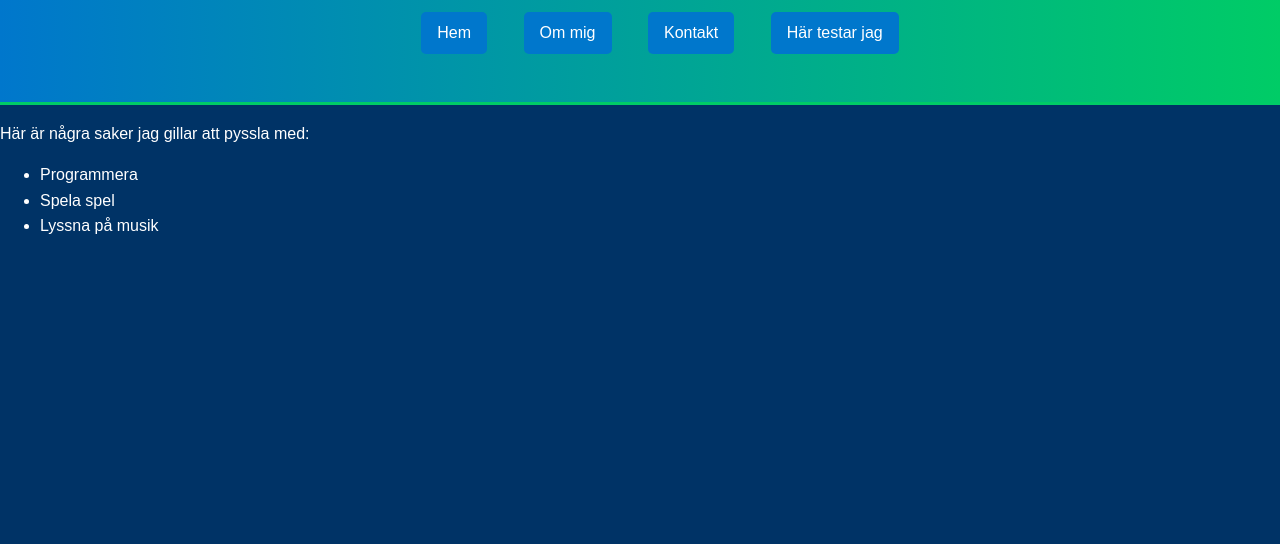
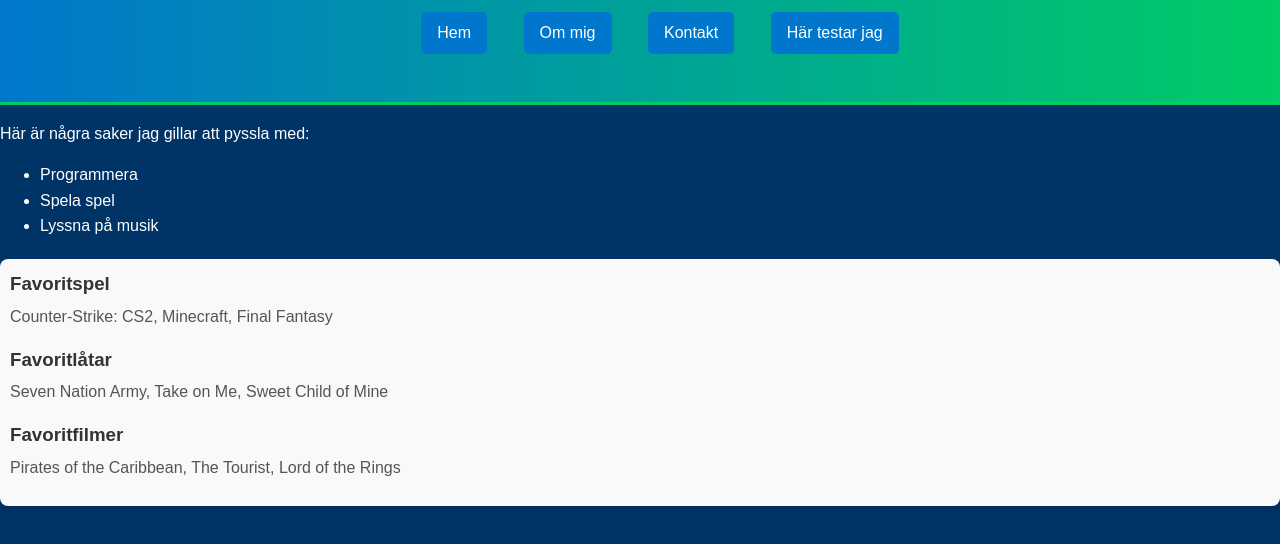
Before and after one commit to Alvin-Sandgren/About-me-page.-Alvin-Sandgren, a plain HTML site: page index.html in a window 1280 px wide. Shown: the part 100-644 px from the top of the page. Drawn offline with Linux system fonts and the light colour scheme.

Commit message:
fyller i sidan med info bara

```diff
--- a/grund.css
+++ b/grund.css
@@ -68,3 +68,26 @@ main {
     max-width: 800px;
     box-shadow: 0 2px 5px rgba(0, 0, 0, 0.1);
 }
+
+
+.interests {
+    margin-top: 20px;
+    padding: 10px;
+    background-color: #f9f9f9;
+    border-radius: 8px;
+    box-shadow: 0 4px 6px rgba(0, 0, 0, 0.1);
+}
+
+.interest-item {
+    margin-bottom: 15px;
+}
+
+.interest-item h3 {
+    margin: 0;
+    color: #333;
+}
+
+.interest-item p {
+    margin: 5px 0 0;
+    color: #555;
+}
--- a/index.html
+++ b/index.html
@@ -30,6 +30,24 @@
 </ul>
 
 
+<div class="interests">
+    <div class="interest-item">
+        <h3>Favoritspel</h3>
+        <p>Counter-Strike: CS2, Minecraft, Final Fantasy</p>
+    </div>
+
+    <div class="interest-item">
+        <h3>Favoritlåtar</h3>
+        <p>Seven Nation Army, Take on Me, Sweet Child of Mine</p>
+    </div>
+
+    <div class="interest-item">
+        <h3>Favoritfilmer</h3>
+        <p>Pirates of the Caribbean, The Tourist, Lord of the Rings</p>
+    </div>
+</div>
+
+
 
 <body>
 
```
